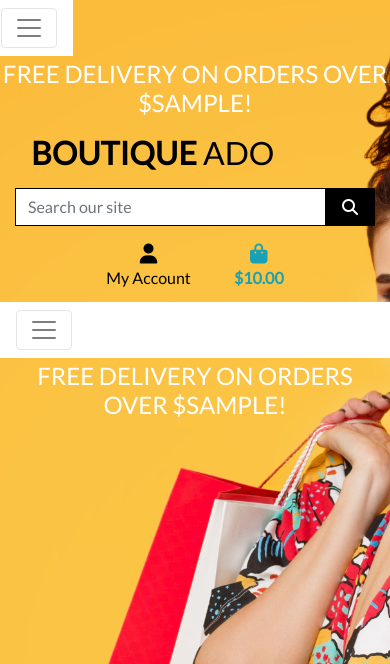
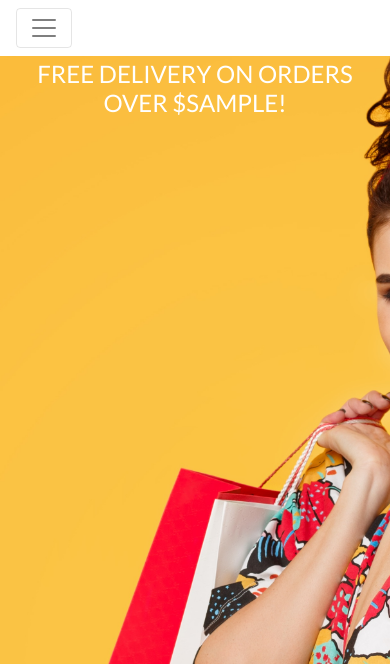
Before and after one commit to joanavrsilva/boutique-ado-project, a Django app: template templates/base.html in a window 390 px wide. Shown: the top 664 px of the page. Run offline with Django 3.2, Linux system fonts and the light colour scheme; the template is opened without the code that fills it: most values are stand-ins (such as "Sample title", 1, 10 or a date in 2020); some libraries are stand-ins or nearby versions.

Commit message:
Add mobile top header and main nav initial structure

```diff
--- a/templates/base.html
+++ b/templates/base.html
@@ -39,22 +39,7 @@
   </head>
   <body>
     <header class="container-fluid fixed-top">
-      <header class="container-fluid fixed-top">
-        <div class="row">
-             <div class="row bg-white">
-            <nav class="navbar navbar-expand-lg navbar-light w-100">
-                <button class="navbar-toggler" type="button" data-toggle="collapse" data-target="#main-nav" aria-controls="main-nav" aria-expanded="false" aria-label="Toggle navigation">
-                    <span class="navbar-toggler-icon"></span>
-                </button>
-                {% include 'includes/mobile-top-header.html' %}
-                {% include 'includes/main-nav.html' %}
-            </nav>
-        </div>
-        <div id="delivery-banner" class="row text-center">
-            <div class="col bg-black text-white">
-                <h4 class="logo-font my-1">Free delivery on orders over ${{ free_shipping_threshold }}!</h4>
-            </div>
-        </div>
+        <div id="topnav" class="row bg-white pt-lg-2 d-none d-lg-flex">
             <div class="col-12 col-lg-4 my-auto py-1 py-lg-0 text-center text-lg-left">
                 <a href="{% url 'home' %}" class="nav-link main-logo-link">
                     <h2 class="logo-font text-black my-0"><strong>Boutique</strong> Ado</h2>
@@ -130,7 +115,7 @@
     </header>
 
     {% if messages %}
-    <div class="message-container"></div>
+        <div class="message-container"></div>
     {% endif %}
 
     {% block page_header %}
@@ -142,5 +127,6 @@
     {% block postloadjs %}
     {% endblock %}
 
+
   </body>
 </html>
```
Also changed, not shown: templates/includes/main-nav.html (added), templates/includes/mobile-top-header.html (added).
